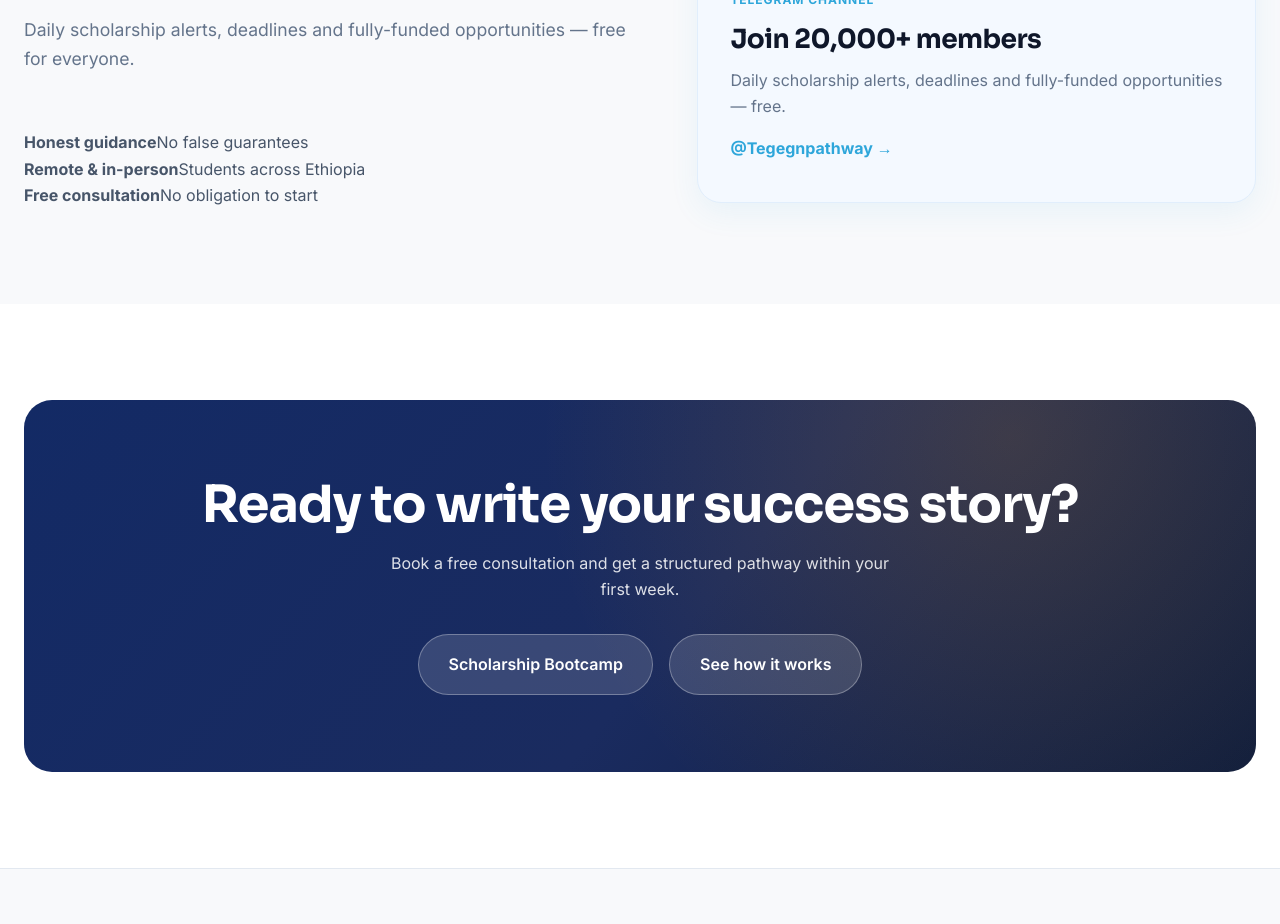
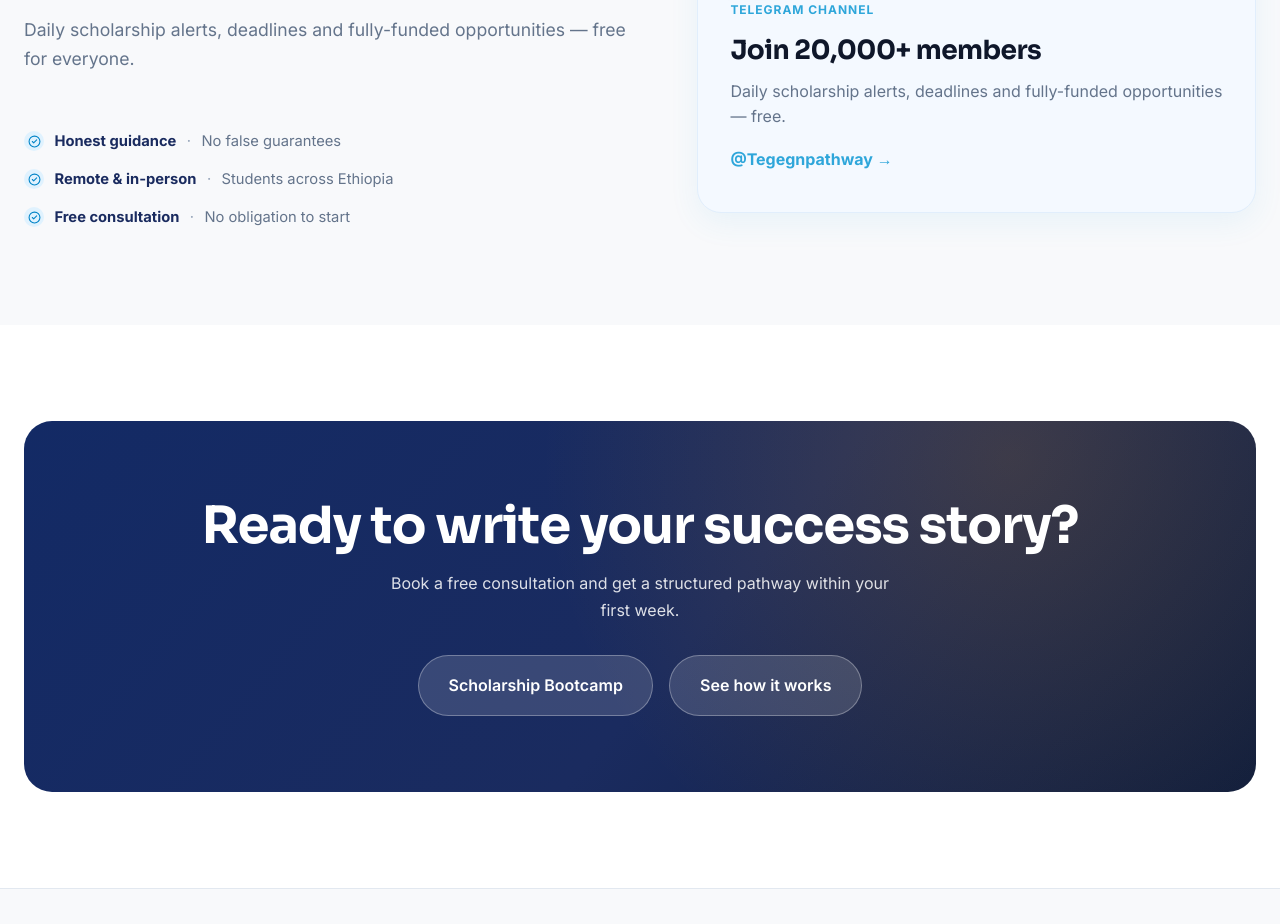
Before and after one commit to Eagle-Pathway/eagle-pathway-web, a Next.js app: page / in a window 1280 px wide. Shown: the part 5600-6524 px from the top of the page. Built offline with nearby package versions, Linux system fonts and the light colour scheme; no server answers.

Commit message:
style(community): style TrustStrip with circular check badges and clean typography

```diff
--- a/app/components/TrustStrip.tsx
+++ b/app/components/TrustStrip.tsx
@@ -1,12 +1,44 @@
+import { CheckCircle2 } from 'lucide-react';
 import { trustPoints } from '@/app/content/site';
 
 export default function TrustStrip() {
   return (
-    <div className="trust-strip">
+    <div
+      style={{
+        display: 'flex',
+        flexDirection: 'column',
+        gap: '0.85rem',
+        marginTop: '1.75rem',
+      }}
+    >
       {trustPoints.map((point) => (
-        <div key={point.label} className="trust-item">
-          <strong>{point.label}</strong>
-          <span>{point.detail}</span>
+        <div
+          key={point.label}
+          style={{
+            display: 'flex',
+            alignItems: 'center',
+            gap: '0.65rem',
+            fontSize: '0.92rem',
+            color: '#334155',
+          }}
+        >
+          <div
+            style={{
+              width: '20px',
+              height: '20px',
+              borderRadius: '50%',
+              background: '#e0f2fe',
+              color: '#0284c7',
+              display: 'grid',
+              placeItems: 'center',
+              flexShrink: 0,
+            }}
+          >
+            <CheckCircle2 size={13} style={{ color: '#0284c7' }} />
+          </div>
+          <span style={{ fontWeight: 700, color: 'var(--navy)' }}>{point.label}</span>
+          <span style={{ color: '#94a3b8' }}>·</span>
+          <span style={{ color: '#64748b' }}>{point.detail}</span>
         </div>
       ))}
     </div>
```
